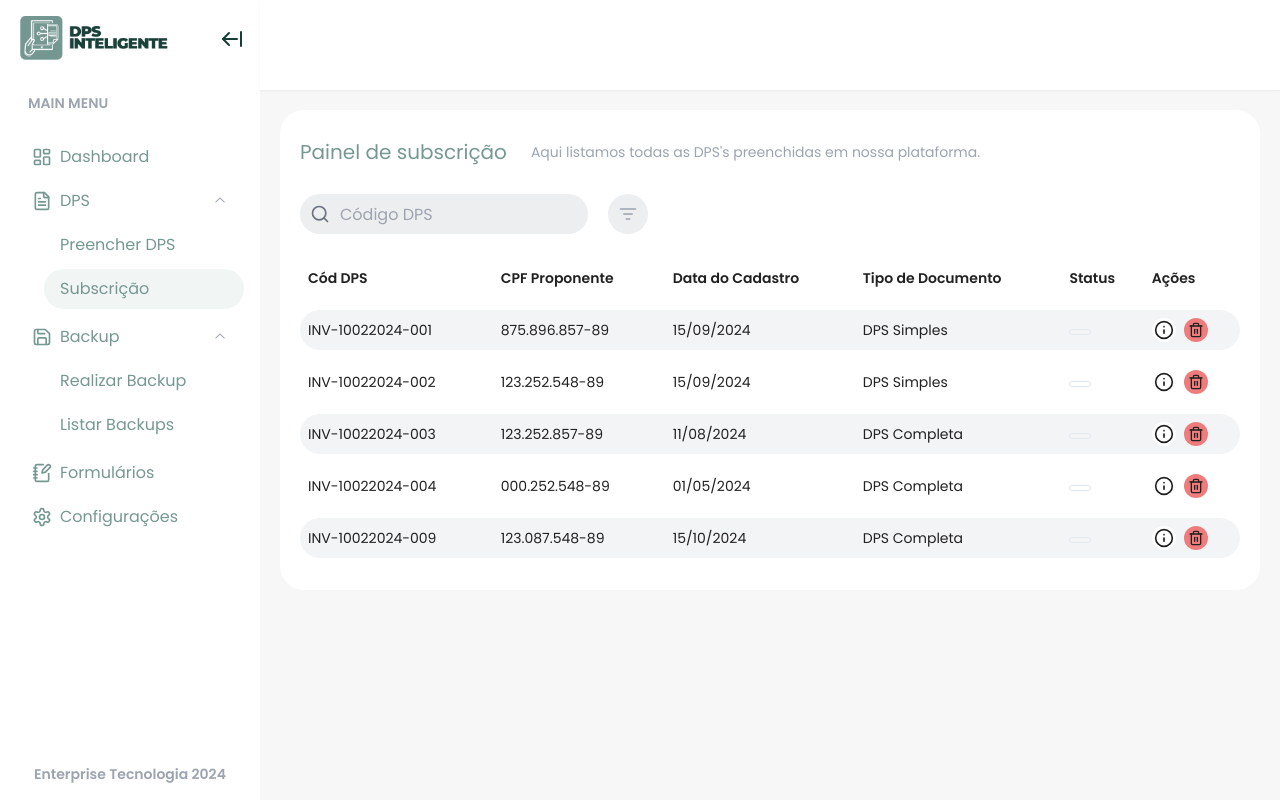
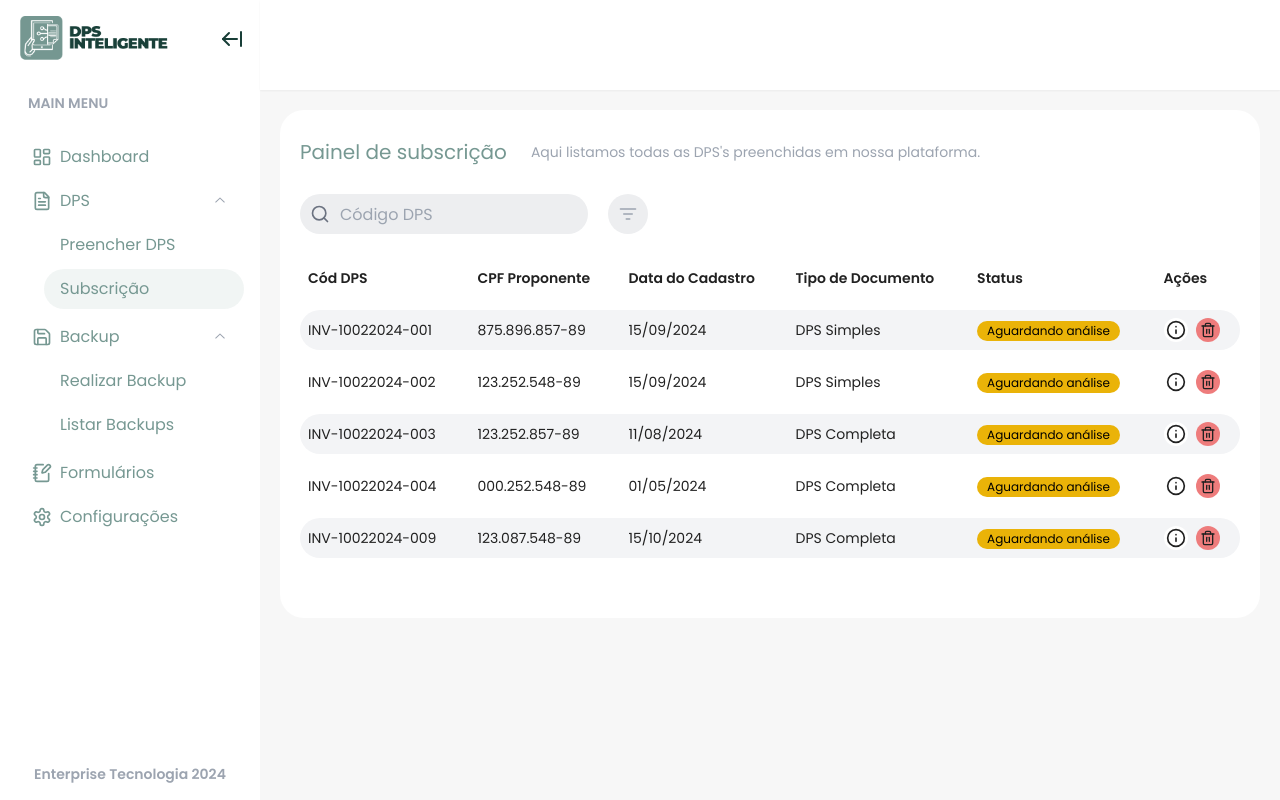
Before and after one commit to cBarbosa/dps-web, a Next.js app: page /dps/subscription in a window 1280 px wide. Built offline with nearby package versions, Linux system fonts and the light colour scheme; no server answers.

Commit message:
build fix

```diff
--- a/src/app/(logged-area)/dps/page.tsx
+++ b/src/app/(logged-area)/dps/page.tsx
@@ -0,0 +1,6 @@
+import { redirect } from 'next/navigation'
+
+export default function DpsPage() {
+	redirect('/dashboard')
+	return null
+}
--- a/src/app/(logged-area)/dps/subscription/page.tsx
+++ b/src/app/(logged-area)/dps/subscription/page.tsx
@@ -10,35 +10,50 @@ export default function SubscriptionPage() {
 			cpf: '875.896.857-89',
 			dataCadastro: new Date('2024-09-15T00:00:00-03:00'),
 			tipoDoc: 'simples',
-			status: 'assinada',
+			status: {
+				code: 1,
+				description: 'Aguardando análise',
+			},
 		},
 		{
 			codigo: 'INV-10022024-002',
 			cpf: '123.252.548-89',
 			dataCadastro: new Date('2024-09-15T00:00:00-03:00'),
 			tipoDoc: 'simples',
-			status: 'analise',
+			status: {
+				code: 1,
+				description: 'Aguardando análise',
+			},
 		},
 		{
 			codigo: 'INV-10022024-003',
 			cpf: '123.252.857-89',
 			dataCadastro: new Date('2024-08-11T00:00:00-03:00'),
 			tipoDoc: 'completa',
-			status: 'aceita',
+			status: {
+				code: 1,
+				description: 'Aguardando análise',
+			},
 		},
 		{
 			codigo: 'INV-10022024-004',
 			cpf: '000.252.548-89',
 			dataCadastro: new Date('2024-05-01T00:00:00-03:00'),
 			tipoDoc: 'completa',
-			status: 'anexar',
+			status: {
+				code: 1,
+				description: 'Aguardando análise',
+			},
 		},
 		{
 			codigo: 'INV-10022024-009',
 			cpf: '123.087.548-89',
 			dataCadastro: new Date('2024-10-15T00:00:00-03:00'),
 			tipoDoc: 'completa',
-			status: 'pendente',
+			status: {
+				code: 1,
+				description: 'Aguardando análise',
+			},
 		},
 	]
 
@@ -65,7 +80,7 @@ export default function SubscriptionPage() {
 						<ListFilterIcon size={20} />
 					</Button>
 				</div>
-				<DpsDataTable data={data} />
+				<DpsDataTable data={data} currentPage={1} pageAmount={1} />
 			</div>
 		</div>
 	)
```
